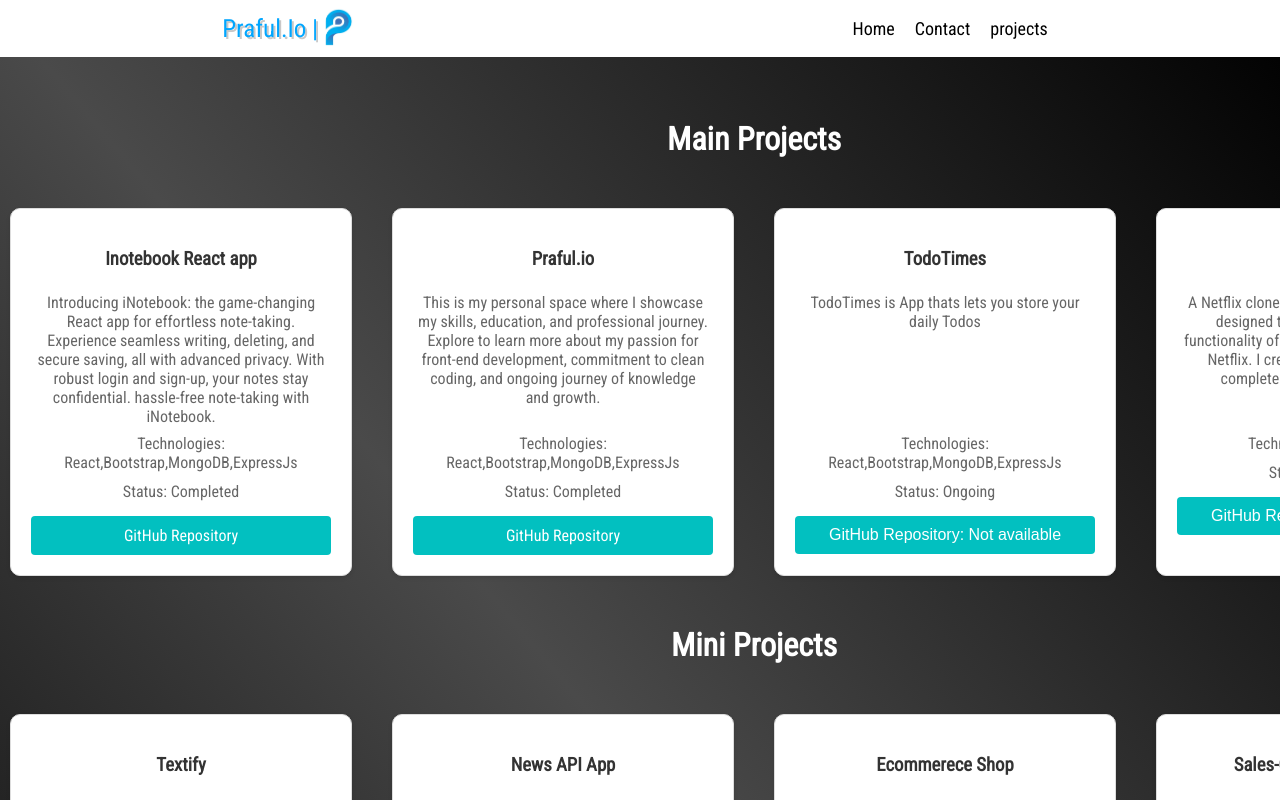
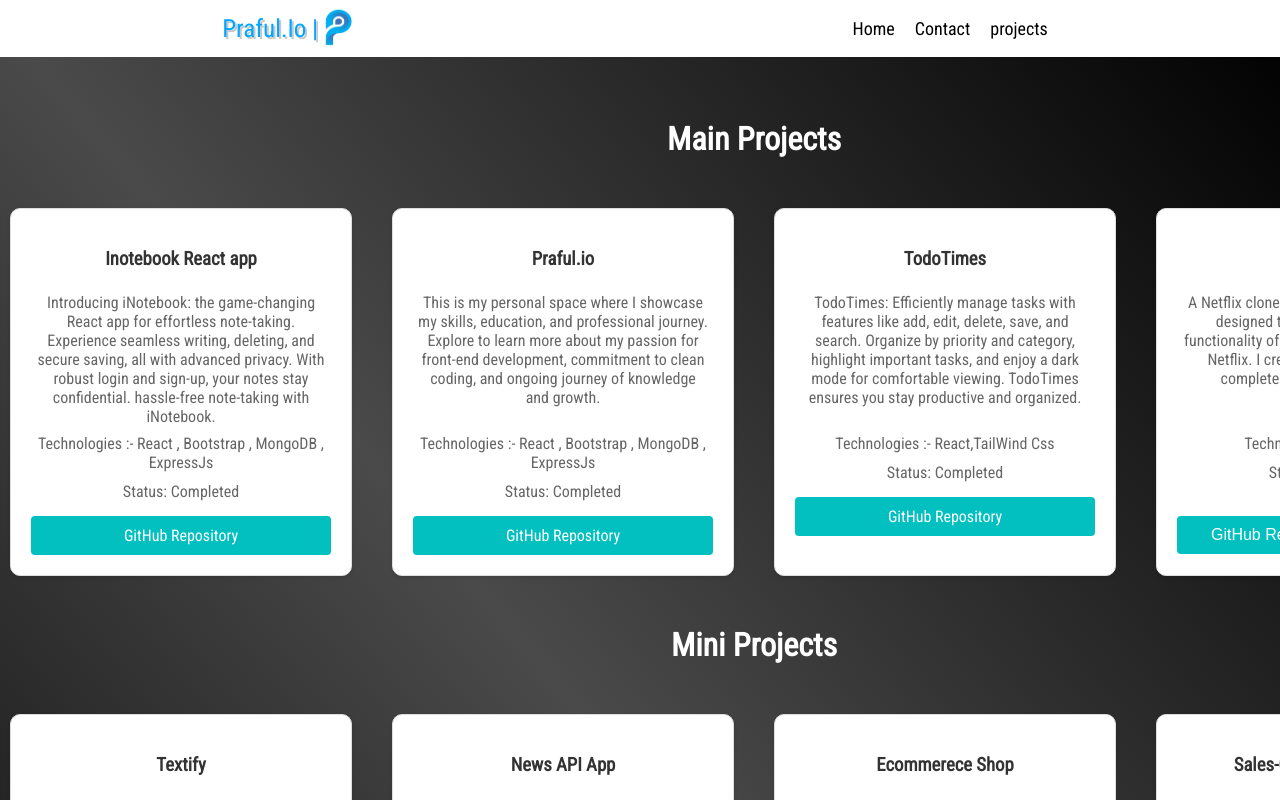
Before and after one commit to praful-36/Portfolio-Website, a React (Vite) app: page /Portfolio_Website/ProjectsList in a window 1280 px wide. Shown: the top 800 px of the page. Built offline with nearby package versions, Linux system fonts and the light colour scheme.

Commit message:
Description of changes

```diff
--- a/src/App.css
+++ b/src/App.css
@@ -679,7 +679,7 @@ body {
 .projects button {
   font-size: 16px;
   display: block;
-  margin-top: 10px;
+  margin-top: 29px;
   text-decoration: none;
   background-color: rgb(2, 192, 192);
   color: #fff;
--- a/src/Components/Projects.jsx
+++ b/src/Components/Projects.jsx
@@ -6,7 +6,7 @@ const Projects = ({ title, description, technologies, status, githubLink }) => {
     <div id='projects' className="projects">
       <h3>{title}</h3>
       <p  className='description'>{description}</p>
-      <p>Technologies: {technologies}</p>
+      <p>Technologies :- {technologies}</p>
       <p>Status: {status}</p>
       {/* <p>No live link available</p> */}
 
--- a/src/Components/ProjectsList.jsx
+++ b/src/Components/ProjectsList.jsx
@@ -7,22 +7,23 @@ const projectsData = [
   {
     title: 'Inotebook React app ',
     description: 'Introducing iNotebook: the game-changing React app for effortless note-taking. Experience seamless writing, deleting, and secure saving, all with advanced privacy. With robust login and sign-up, your notes stay confidential. hassle-free note-taking with iNotebook.',
-    technologies: 'React,Bootstrap,MongoDB,ExpressJs',
+    technologies:' React , Bootstrap , MongoDB , ExpressJs',
     status: 'Completed',
     githubLink: 'https://praful-36.github.io/NoteExpress/',
   },
   {
     title: 'Praful.io',
     description: 'This is my personal space where I showcase my skills, education, and professional journey. Explore to learn more about my passion for front-end development, commitment to clean coding, and ongoing journey of knowledge and growth.',
-    technologies: 'React,Bootstrap,MongoDB,ExpressJs',
+    technologies:' React , Bootstrap , MongoDB , ExpressJs',
     status: 'Completed',
     githubLink: 'https://praful-36.github.io/Portfolio_Website/',
   },
   {
     title: 'TodoTimes',
-    description: 'TodoTimes is App thats lets you store your daily Todos',
-    technologies: 'React,Bootstrap,MongoDB,ExpressJs',
-    status: 'Ongoing',
+    description: 'TodoTimes: Efficiently manage tasks with features like add, edit, delete, save, and search. Organize by priority and category, highlight important tasks, and enjoy a dark mode for comfortable viewing. TodoTimes ensures you stay productive and organized.',
+    technologies: 'React,TailWind Css',
+    status: 'Completed',
+    githubLink: 'https://praful-36.github.io/TodoTimes/',
   },
   {
     title: 'Netflix Clone ',
```
